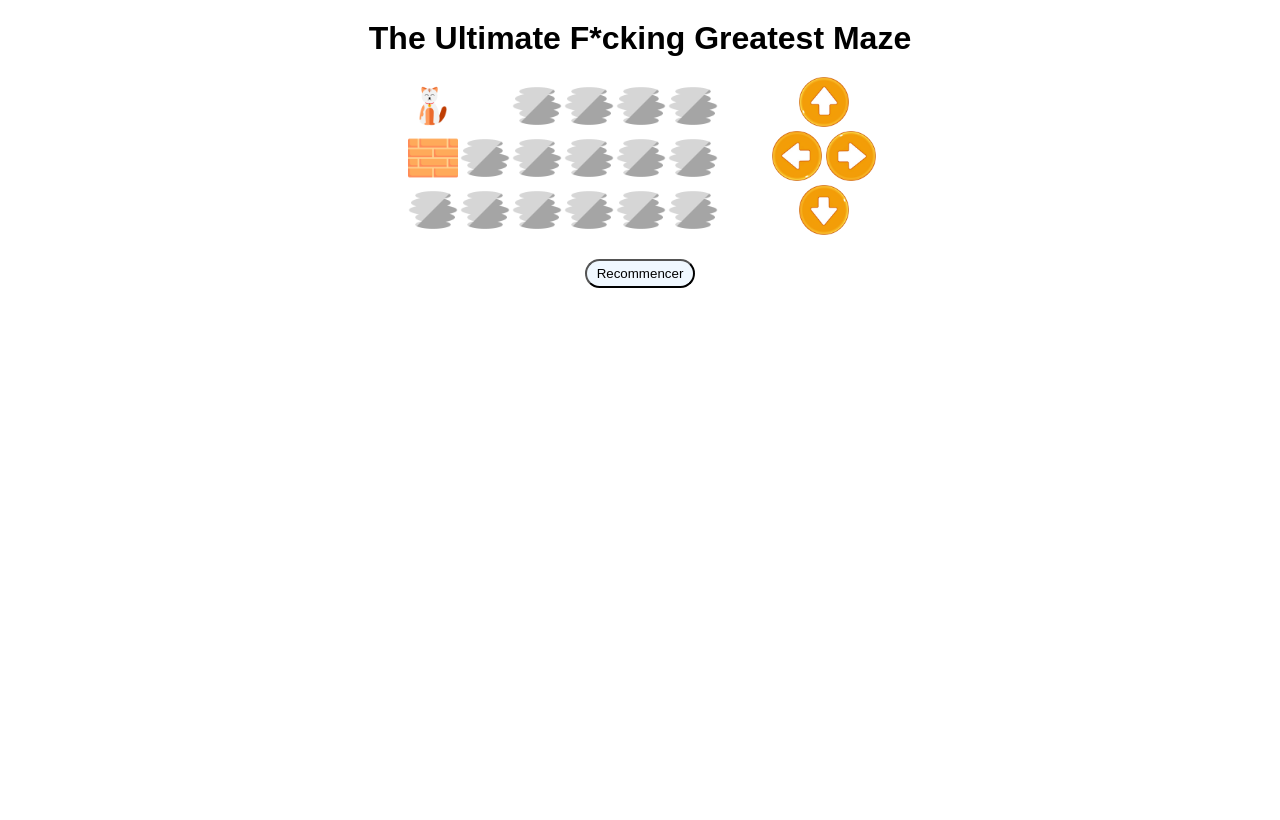
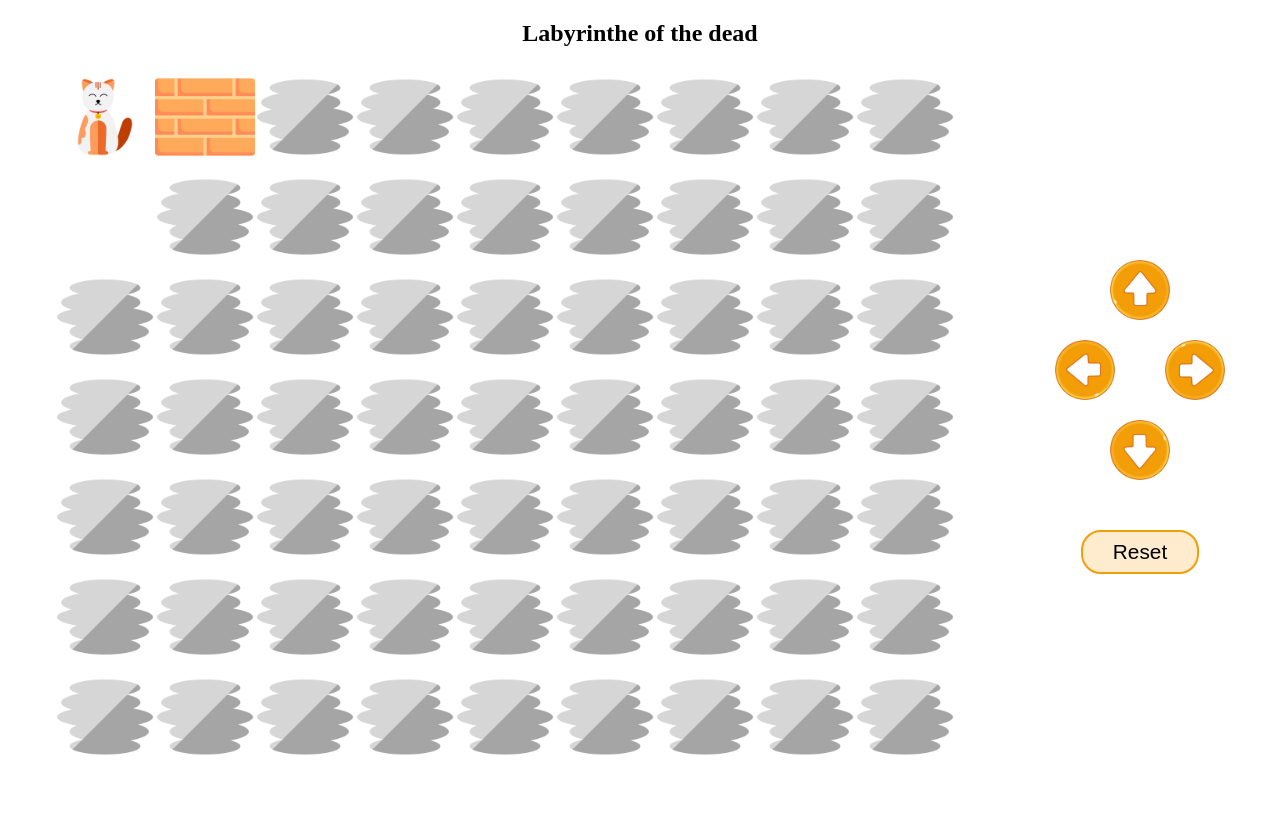
Before and after one commit to Brendan-Viale/Labyrinthe_PHP, a PHP site: page / in a window 1280 px wide. After the commit the page ends 755 px from the top, so only its background shows below. Run offline with PHP 8.4, Linux system fonts and the light colour scheme.

Commit message:
Updated correction with position in session

```diff
--- a/index.php
+++ b/index.php
@@ -1,260 +1,235 @@
 <?php
 session_start();
-    // 0 = vide, 1 = mur, 2 = joueur, 3 = arrivée, 4 = brouillard
-    $boards=[
+// On crée tous les tableaux de jeu possibles dans une seule variable
+// 0 : vide, 1 : mur, 2 : sourie, 3 : joueur, 4 : brouillard
+$boards = [
     [
-            [2,0,0,1,0,3],
-            [1,1,0,1,0,0],
-            [0,1,0,1,1,0],
-            [0,0,0,0,1,0],
-            [1,1,1,0,1,0],
-            [0,0,0,0,0,0]
-        ],
-        [
-            [2,0,0,1,1,0,1,0],
-            [0,1,0,1,0,0,0,0],
-            [0,0,0,1,1,0,1,1],
-            [1,1,0,0,0,0,1,3],
-            [1,0,0,1,1,0,1,0],
-            [0,0,1,0,1,0,0,0],
-            [1,0,0,0,1,0,0,0]
-        ],
-        [
-            [2,0,1,3,1,0],
-            [1,0,1,0,1,0],
-            [0,0,0,0,0,0]
+        [0, 0, 1, 0, 1, 0, 0],
+        [0, 0, 1, 0, 0, 0, 1],
+        [1, 0, 0, 0, 1, 1, 0],
+        [0, 0, 1, 0, 0, 0, 0],
+        [0, 2, 1, 0, 1, 1, 0]
+    ], [
+        [0, 0, 1, 0, 1, 0, 0],
+        [0, 0, 1, 0, 0, 0, 1],
+        [1, 0, 0, 0, 1, 1, 0],
+        [0, 0, 1, 0, 0, 0, 0],
+        [0, 0, 1, 0, 0, 0, 0],
+        [0, 0, 1, 0, 0, 0, 0],
+        [0, 0, 1, 0, 0, 0, 0],
+        [0, 0, 1, 0, 0, 0, 0],
+        [0, 0, 1, 0, 0, 2, 0],
+        [0, 0, 1, 0, 1, 1, 0]
     ]
 ];
 
-    for($i=0 ; $i<7 ; $i++){
-        $boards[] = generateBoard(rand(2,9),rand(2,9));
+
+// Si on clique sur le bouton "reset"
+if (isset($_POST["reset"])) {
+    // On détruit la variable
+    session_destroy();
+    // On refresh la page pour éviter tout conflit et rediriger l'utilisateur dans notre else (instanciation de nos variables en SESSION)
+    header("refresh:0");
+} elseif (isset($_POST["direction"])) {
+    // On détruit la variable en SESSION qui contenait notre erreur parce que nous utilisons la condition isset() lors de l'affichage
+    // On le fait à chaque début de déplacement afin de ne pas afficher l'erreur précédente
+    unset($_SESSION["error"]);
+    // On crée des alias à nos variables en SESSION par soucis de lisibilité uniquement
+    $playerPos = $_SESSION["player"];
+    $board = $_SESSION["board"];
+    // Tous nos input de flèches ont pour name "direction", seule leur value diffère, on réalise donc un switch sur la value du bouton de direction cliqué
+    switch ($_POST["direction"]) {
+        case "top":
+            // On vérifie qu'il ne sorte pas du terrain vers le haut
+            if ($playerPos[0] > 0) {
+                // Si la case au-dessus est vide (0 étant une case vide)
+                if ($board[$playerPos[0] - 1][$playerPos[1]] === 0)
+                    // On met à jour la position du joueur
+                    $_SESSION["player"] = [$playerPos[0] - 1, $playerPos[1]];
+                // S'il s'agit d'un mur
+                elseif ($board[$playerPos[0] - 1][$playerPos[1]] === 1)
+                    // On crée la variable en SESSION "error" afin de stocker notre message d'erreur
+                    $_SESSION["error"] = "Vous ne pouvez pas vous déplacer dans un mur";
+                // S'il s'agit de la sourie
+                elseif ($board[$playerPos[0] - 1][$playerPos[1]] === 2)
+                    // On crée la variable en SESSION "win" afin de confirmer qu'on a bien gagné
+                    $_SESSION["win"] = "Bravo ! Bon appétit.";
             }
+            // Si la ligne du joueur est la 1ère et qu'il souhaite monter, on lui stocke l'erreur toujours dans notre SESSION "error"
+            else $_SESSION["error"] = "Vous ne pouvez pas sortir du terrain";
+            break;
+        // Exactement la même logique pour tous les déplacements
+        case "bottom":
+            // On compare la ligne à la dernière ligne du tableau (donc taille du tableau - 1), s'il est inférieur il peut se déplacer vers le bas, sinon il sort du terrain
+            if ($playerPos[0] < count($board) - 1) {
+                if ($board[$playerPos[0] + 1][$playerPos[1]] === 0)
+                // On met à jour la position du joueur
+                    $_SESSION["player"] = [$playerPos[0] + 1, $playerPos[1]];
+                elseif ($board[$playerPos[0] + 1][$playerPos[1]] === 1)
+                    $_SESSION["error"] = "Vous ne pouvez pas vous déplacer dans un mur";
+                elseif ($board[$playerPos[0] + 1][$playerPos[1]] === 2)
+                    $_SESSION["win"] = "Bravo ! Bon appétit.";
+            } else $_SESSION["error"] = "Vous ne pouvez pas sortir du terrain";
+            break;
+        case "left":
+            if ($playerPos[1] > 0) {
+                if ($board[$playerPos[0]][$playerPos[1] - 1] === 0)
+                // On met à jour la position du joueur
+                    $_SESSION["player"] = [$playerPos[0], $playerPos[1] - 1];
+                elseif ($board[$playerPos[0]][$playerPos[1] - 1] === 1)
+                    $_SESSION["error"] = "Vous ne pouvez pas vous déplacer dans un mur";
+                elseif ($board[$playerPos[0]][$playerPos[1] - 1] === 2)
+                    $_SESSION["win"] = "Bravo ! Bon appétit.";
+            } else $_SESSION["error"] = "Vous ne pouvez pas sortir du terrain";
+            break;
+        case "right":
+            // On compare la colonne du joueur à la taille de la LIGNE, attention à bien spécifier de la ligne, dans le cas où votre plateau de jeu est rectangulaire c'est obligatoire
+            if ($playerPos[1] < count($board[$playerPos[0]]) - 1) {
+                if ($board[$playerPos[0]][$playerPos[1] + 1] === 0)
+                // On met à jour la position du joueur
+                    $_SESSION["player"] = [$playerPos[0], $playerPos[1] + 1];
+                elseif ($board[$playerPos[0]][$playerPos[1] + 1] === 1)
+                    $_SESSION["error"] = "Vous ne pouvez pas vous déplacer dans un mur";
+                elseif ($board[$playerPos[0]][$playerPos[1] + 1] === 2)
+                    $_SESSION["win"] = "Bravo ! Bon appétit.";
+            } else $_SESSION["error"] = "Vous ne pouvez pas sortir du terrain";
+            break;
+    }
+} else {
+    // Création de nos variables en SESSION au 1ère affichage et à chaque reset
+    // [i, j]
+    // Position de départ du joueur
+    $_SESSION["player"] = [0, 0];
 
-
-    // On stocke le tableau en session s'il n'a pas déjà été défini
-    if(!isset($_SESSION['board'])){
-        $randBoard = rand(0,count($boards)-1);
-        $_SESSION['board'] = $boards[$randBoard];
+    for($i = 0 ; $i < rand(2,8) ; $i++){
+        array_push($boards, generateBoard());
     }
-
-    // On récupère les différentes variables de notre fonction
-    [$directions, $fogBoard, $playerPosition] = whereToMove();
-
-    // On stockera notre message d'erreur ou de réussite ici
-    $message = "";
-
-    // Si on appuie sur le bouton Recommencer ou sur une flèche
-    if(isset($_POST)){
-        // Si le joueur souhaite se déplacer en dehors des bordures, donc que la direction n'est pas dans la variable $directions, on affichera une erreur
-        $directionAvailable = 0;
-        foreach($directions as $direction => $index){
-            // Si le joueur souhaite se déplacer sur une case adjacente
-            if(isset($_POST[$direction])){
-                $directionAvailable=1;
-                if($_SESSION['board'][$index[0]][$index[1]] === 0){
-                    $_SESSION['board'][$index[0]][$index[1]] = 2;
-                    $_SESSION['board'][$playerPosition[0]][$playerPosition[1]] = 0;
+    // Choix aléatoire du plateau de jeu, on choisit aléatoirement grâce à l'index du tableau dans $boards
+    $_SESSION["board"] = $boards[rand(0, count($boards) - 1)];
 }
-                else if($_SESSION['board'][$index[0]][$index[1]] === 3){
-                    $message = "Gagné !";
-                }
-                else $message = "Impossible d'avancer dans le mur";
-                // On réinitialise les positions maintenant qu'on les a modifiées pour ne pas avoir à recharger à nouveau la page
-                [$directions, $fogBoard, $playerPosition] = whereToMove();
-            }
-        }
-        // Si on n'a appuyé sur le bouton Recommencer, cela signifie qu'on cherche à faire un mouvement non présent dans le champ des possibles
-        if(!$directionAvailable && !empty($_POST) && !isset($_POST["clear"])){
-            $message = "Déplacement impossible en dehors du terrain !";
-        }
-        // Si on appuie sur Recommencer, on vide la session
-        else if(isset($_POST["clear"])){
-            session_destroy();
-            header("refresh:0");
-        }
-    }
-
-    // On enlève le brouillard sur les cases voisines au joueur
-    foreach($directions as $direction => $index){
-        if($direction === "left" || $direction === "right")
-            $fogBoard[$playerPosition[0]][$index[1]] = $_SESSION['board'][$playerPosition[0]][$index[1]];
-        else
-            $fogBoard[$index[0]][$playerPosition[1]] = $_SESSION['board'][$index[0]][$playerPosition[1]];
-    }
-    $fogBoard[$playerPosition[0]][$playerPosition[1]] = $_SESSION['board'][$playerPosition[0]][$playerPosition[1]];
-
-
 ?>
 
 <!DOCTYPE html>
-<html>
+<html lang="en">
+
 <head>
-        <title>Laragon</title>
-        <link href="main.css" rel="stylesheet" type="text/css">
+    <meta charset="UTF-8">
+    <meta name="viewport" content="width=device-width, initial-scale=1.0">
+    <title>Labyrinthe of the dead</title>
+    <link href="style.css" rel="stylesheet" />
 </head>
+
 <body>
-        <h1>The Ultimate F*cking Greatest Maze</h1>
-        <section id="game">
-            <table>
-                <tbody>
+    <section>
+        <h1>Labyrinthe of the dead</h1>
+        <div id="container">
+            <div id="boardContainer">
                 <?php
-                        foreach($fogBoard as $line){
-                            echo "<tr>";
-                            foreach($line as $value){
-                                switch($value){
-                                    case 0 :
-                                        echo "<td class='available'></td>";
-                                        break;
-                                    case 1 :
-                                        echo "<td class='wall'></td>";
-                                        break;
-                                    case 2 :
-                                        echo "<td class='player'></td>";
-                                        break;
-                                    case 3 :
-                                        echo "<td class='finish'></td>";
-                                        break;
-                                    default :
-                                        echo "<td class='fog'></td>";
+                foreach (fogMap($_SESSION["board"]) as $i => $line) {
+                    echo "<div class='line'>";
+                    foreach ($line as $j => $cell) {
+                        // $_SESSION["player"] = [0,0]
+                        if ($i === $_SESSION["player"][0] && $j === $_SESSION["player"][1])
+                            echo "<div class='cell cell3'></div>";
+                        else
+                            echo "<div class='cell cell$cell'></div>";
                     }
-                            }
-                            echo "</tr>";
+                    echo "</div>";
                 }
                 ?>
-                </tbody>
-            </table>
-            <form id="move" action="" method="POST">
-                <button type="submit" name="top" class="moveButton top"></button>
+            </div>
+            <form method="post">
+                <?php if(!isset($_SESSION["win"])) : ?>
                     <div>
-                    <button type="submit" name="left" class="moveButton left"></button>
-                    <button type="submit" name="right" class="moveButton right"></button>
+                        <input id="top" type="submit" name="direction" value="top" />
+                        <div id="horArrows">
+                            <input id="left" type="submit" name="direction" value="left" />
+                            <input id="right" type="submit" name="direction" value="right" />
                         </div>
-                <button type="submit" name="bottom" class="moveButton bottom"></button>
+                        <input id="bottom" type="submit" name="direction" value="bottom" />
+                    </div>
+                <?php endif; ?>
+                <button id="reset" type="submit" name="reset">Reset</button>
             </form>
+        </div>
+        <p class=<?= isset($_SESSION["error"]) ? "'error'" : "'win'" ?> id="prompt">
+            <?= isset($_SESSION["error"]) ? "/!\\ " . $_SESSION["error"] : '' ?>
+            <?= isset($_SESSION["win"]) ? $_SESSION["win"] : '' ?>
+        </p>
     </section>
-        <form id="clear" method="POST">
-            <button type="submit" name="clear">Recommencer</button>
-        </form>
-        <div id="prompts">
-            <p>
-                <?= $message; ?>
-            </p>
-        </div>
 </body>
 </html>
 
 <?php
-    // FONCTIONS
-    function generateBoard($rows, $columns){
-        $board = [];
-        if($rows>0 && $columns >0){
-            // On remplit le plateau de murs
-            for($i=0 ; $i<$rows ; $i++){
-                array_push($board, []);
-                for($j=0 ; $j<$columns ; $j++){
-                    array_push($board[$i], rand(0,1));
+    function fogMap($board){
+        $playerPos = $_SESSION["player"];
+        foreach($board as $i => $line){
+            foreach($line as $j => $cell){
+                if(!(($i === $playerPos[0] && $j === $playerPos[1])
+                    || ($i === $playerPos[0] + 1 && $j === $playerPos[1])
+                    || ($i === $playerPos[0] - 1 && $j === $playerPos[1])
+                    || ($i === $playerPos[0] && $j === $playerPos[1] + 1)
+                    || ($i === $playerPos[0] && $j === $playerPos[1] -1)))
+                    $board[$i][$j] = 4;
             }
         }
-            // Case de départ du joueur
-            $board[0][0] = 2;
-            // Case d'arrivée aléatoire
-            $randRow = rand(1,$rows);
-            $randColumn = rand(1, $columns);
-            // Si le nombre aléatoire est le nombre max de lignes ou de colonne, on le diminue pour un index possible dans le tableau
-            if($randRow===$rows) $randRow-=1;
-            if($randColumn===$columns) $randColumn-=1;
-            // Si la souris apparait au 0, 0, on change à nouveau les coordonnées et on force une coordonnée à 1 pour être sûr de la validité
-            if($randRow===0 && $randColumn===0){
-                $randRow = rand(1,$rows);
-                if($randRow===$rows) $randRow-=1;
-                $randColumn+=1;
-            }
-            $board[$randRow][$randColumn] = 3;
-            // On effectue des mouvements aléatoires pour tracer des routes jusqu'à la souris
-            $board = randomMoves($board, [0,0]);
-        }
-        $board[0][0] = 2;
         return $board;
     }
 
-    function randomMoves($board, $playerPosition){
-        // On récupère les voisins du joueur
-        $voisins = getVoisins($board, $playerPosition);
-        // On change le board pour que l'endroit où se trouve le joueur ne soit pas un mur
-        $board[$playerPosition[0]][$playerPosition[1]] = 0;
-        $isFinished=0;
-        // Si la souris se trouve dans mes voisins, je définis isFinished à 1
-        foreach($voisins as $voisin){
-            if($voisin[2]===3) $isFinished=1;
+    function generateBoard(){
+        $lines = rand(3, 10);
+        $columns = rand (3, 10);
+        $mouse = [rand (2, $lines -1), rand (2, $columns -1)];
+        $board = [];
+        for($i=0 ; $i<$lines ; $i++){
+            array_push($board, []);
+            for($j=0 ; $j<$columns ; $j++){
+                if($i === $mouse[0] && $j === $mouse[1])
+                    array_push($board[$i], 2);
+                else
+                    array_push($board[$i], 1);
             }
-        // Si isFinished est égal à 0 on se déplace sur un voisin aléatoire
-        if(!$isFinished){
-            $board = randomMoves($board, $voisins[rand(0,count($voisins)-1)]);
         }
-        // On retourne le board propre une fois tout terminé
+        return makePath($board, $_SESSION["player"]);
+    }
+
+    function makePath($board, $player){
+        $board[$player[0]][$player[1]] = 0;
+        // $player = [0,0]
+        if($player[0] > 0){
+            if($board[$player[0] - 1][$player[1]] === 2)
+                return $board;
+        }
+        if($player[0] < count($board) - 1){
+            if($board[$player[0] + 1][$player[1]] === 2)
+                return $board;
+        }
+        if($player[1] > 0){
+            if($board[$player[0]][$player[1] - 1] === 2)
+                return $board;
+        }
+        if($player[1] < count($board[$player[0]]) - 1){
+            if($board[$player[0]][$player[1] + 1] === 2)
                 return $board;
         }
 
-    // Récupère les voisins d'un élément dans un tableau
-    function getVoisins($board, $position){
-        $voisins = [];
-        // On récupère la ligne, la colonne et la valeur des voisins s'ils existent, sinon 0
-        if($position[0]-1 >= 0) $voisins[] = [$position[0]-1, $position[1], $board[$position[0]-1][$position[1]]];
-        if($position[0]+1 < count($board)) $voisins[] = [$position[0]+1, $position[1], $board[$position[0]+1][$position[1]]];
-        if($position[1]-1 >= 0) $voisins[] = [$position[0], $position[1]-1, $board[$position[0]][$position[1]-1]];
-        if($position[1]+1 < count($board[0])) $voisins[] = [$position[0], $position[1]+1, $board[$position[0]][$position[1]+1]];
-        return $voisins;
+        $move = ["top", "right", "bottom", "left"];
+        $randomMove = rand(0,3);
+        switch($move[$randomMove]){
+            case "top" :
+                $player[0] = max(0, $player[0]-1);
+                break;
+            case "bottom" :
+                $player[0] = min(count($board) - 1, $player[0]+1);
+                break;
+            case "left" :
+                $player[1] = max(0, $player[1]-1);
+                break;
+            case "right" :
+                $player[1] = min(count($board[$player[0]]) - 1, $player[1]+1);
+                break;
         }
 
-    function whereToMove (){
-        $playerPosition = [];
-        $fogBoard = [];
-        $directions = [];
-        for($i=0 ; $i<count($_SESSION['board']) ; $i++){
-            array_push($fogBoard, []);
-            // On définit les voisins à afficher, le reste sera du brouillard de guerre
-            $key = array_search(2, $_SESSION['board'][$i]);
-            if($key!==false){
-                switch($key){
-                    // Si le joueur est sur la 1ère case de sa ligne
-                    case 0 :
-                        // S'il est sur la 1ère ligne, on n'affiche que sa droite et en bas
-                        if($i==0)
-                            $directions = ["right"=>[$i, $key+1], "bottom"=>[$i+1, $key]];
-                        // S'il est sur la dernière ligne, on n'affiche que sa droite et en haut
-                        else if($i==count($_SESSION['board'])-1)
-                            $directions = ["right"=>[$i, $key+1], "top"=>[$i-1, $key]];
-                        // S'il est sur une autre ligne on affiche tout sauf sa gauche
-                        else
-                            $directions = ["right"=>[$i, $key+1], "top"=>[$i-1, $key], "bottom"=>[$i+1, $key]];
-                        break;
-                    // Si le joueur est sur la dernière case de sa ligne
-                    case count($_SESSION['board'][$i])-1 :
-                        if($i==0)
-                            $directions = ["left"=>[$i, $key-1], "bottom"=>[$i+1, $key]];
-                        else if($i==count($_SESSION['board'])-1)
-                            $directions = ["left"=>[$i, $key-1], "top"=>[$i-1, $key]];
-                        else
-                            $directions = ["left"=>[$i, $key-1], "top"=>[$i-1, $key], "bottom"=>[$i+1, $key]];
-                        break;
-                    // Si le joueur n'est pas sur une bordure
-                    default :
-                        if($i==0)
-                            $directions = ["right"=>[$i, $key+1], "left"=>[$i, $key-1], "bottom"=>[$i+1, $key]];
-                        else if($i==count($_SESSION['board'])-1)
-                            $directions = ["right"=>[$i, $key+1], "left"=>[$i, $key-1], "top"=>[$i-1, $key]];
-                        else
-                            $directions = ["right"=>[$i, $key+1], "left"=>[$i, $key-1], "top"=>[$i-1, $key], "bottom"=>[$i+1, $key]];
-                }
-                // On stocke toujours la ligne et la colonne ciblée
-                $playerPosition = [$i, $key];
-            }
-            // On reproduit la carte de base, en remplaçant toutes les cases par du brouillard
-            for($j=0 ; $j<count($_SESSION['board'][$i]) ; $j++){
-                array_push($fogBoard[$i], 4);
-            }
-        }
-        // On renvoie les directions dans lesquelles le joueur peut aller, le plateau dans le brouillard et la position du joueur
-        return [$directions, $fogBoard, $playerPosition];
+        return makePath($board, $player);
     }
 ?>
--- a/main.css
+++ /dev/null
@@ -1,96 +0,0 @@
-*{
-    margin:0;
-    padding:0;
-}
-
-body{
-    height:100vh;
-    overflow:hidden;
-}
-
-#game{
-    display:flex;
-    justify-content: center;
-    align-items: center;
-    gap:50px;
-}
-
-#move{
-    text-align: center;
-}
-
-tbody{
-    display:block;
-}
-
-td{
-    width:50px;
-    height:50px;
-    background-size:contain;
-    background-repeat:no-repeat;
-}
-
-.player{
-    background-image:url("./img/chat.png");
-}
-
-.wall{
-    background-image:url("./img/mur.png");
-}
-
-.finish{
-    background-image:url("./img/souris.png");
-}
-
-.fog{
-    background-image:url("./img/brouillard.png");
-}
-
-.moveButton{
-    width:50px;
-    height:50px;
-    border:none;
-    cursor:pointer;
-    background-image:url("./img/bouton_deplacement.png");
-    background-size:contain;
-    background-repeat:no-repeat;
-    background-color: transparent;
-}
-
-.top{
-    transform:rotate(-90deg);
-}
-
-.bottom{
-    transform:rotate(90deg);
-}
-
-.left{
-    transform:rotate(180deg);
-}
-
-#prompts{
-    width:100%;
-    text-align: center;
-    font-size:1.2em;
-    font-family: arial;
-}
-
-#clear{
-    width:100%;
-    text-align: center;
-}
-
-#clear button{
-    margin:20px 0;
-    border-radius:20px;
-    padding:5px 10px;
-    background-color: aliceblue;
-}
-
-h1{
-    font-size:2em;
-    font-family: arial;
-    margin: 20px 0;
-    text-align: center;
-}
--- /dev/null
+++ b/style.css
@@ -0,0 +1,106 @@
+section{
+    text-align: center;
+}
+
+#container{
+    display:flex;
+    gap:100px;
+    align-items: center;
+    justify-content: center;
+}
+
+#boardContainer{
+    display:flex;
+    flex-direction: column;
+}
+
+.line{
+    display:flex;
+    justify-content: center;
+}
+
+.cell{
+    width:100px;
+    height:100px;
+    background-repeat: no-repeat;
+    background-size:contain;
+}
+
+.cell1{
+    background-image: url("img/mur.png");
+}
+
+.cell2{
+    background-image: url("img/souris.png");
+}
+
+.cell3{
+    background-image:url("img/chat.png");
+}
+
+.cell4{
+    background-image:url("img/brouillard.png");
+}
+
+#horArrows{
+    margin:20px 0;
+    display:flex;
+    gap:50px;
+}
+
+form > div input{
+    background-color:transparent;
+    color:transparent;
+    border:none;
+    background-image:url("img/bouton_deplacement.png");
+    background-size:contain;
+    width:60px;
+    height:60px;
+    cursor:pointer;
+    transition:scale .3s;
+}
+
+form > div input:hover{
+    scale:1.1;
+}
+
+#left{
+    transform:rotate(180deg);
+}
+
+#top{
+    transform:rotate(-90deg);
+}
+
+#bottom{
+    transform:rotate(90deg);
+}
+
+#reset{
+    font-size:1.3em;
+    margin-top:50px;
+    padding:8px 30px;
+    border-radius:20px;
+    background-color:blanchedalmond;
+    transition:background-color .3s;
+    border:2px solid #F39D08;
+}
+
+#reset:hover{
+    background-color:orange;
+    cursor:pointer;
+
+}
+
+#prompt{
+    font-family: Arial, Helvetica, sans-serif;
+    font-size:1.5em;
+    font-weight:bold;
+}
+
+.error{
+    color:red;
+}
+.win{
+    color:green;
+}
```
Lines whose indentation alone changed are shown as unchanged.
